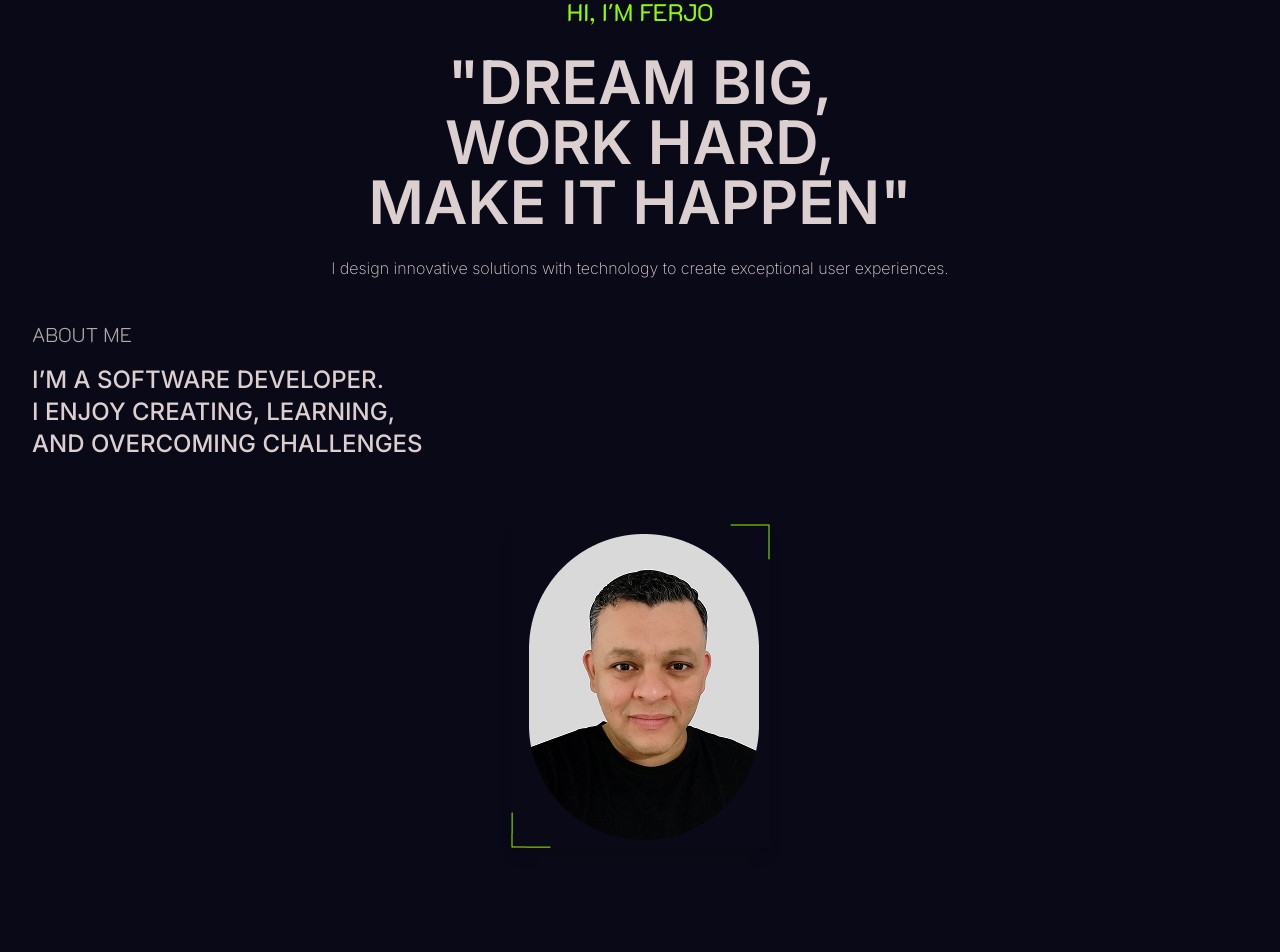
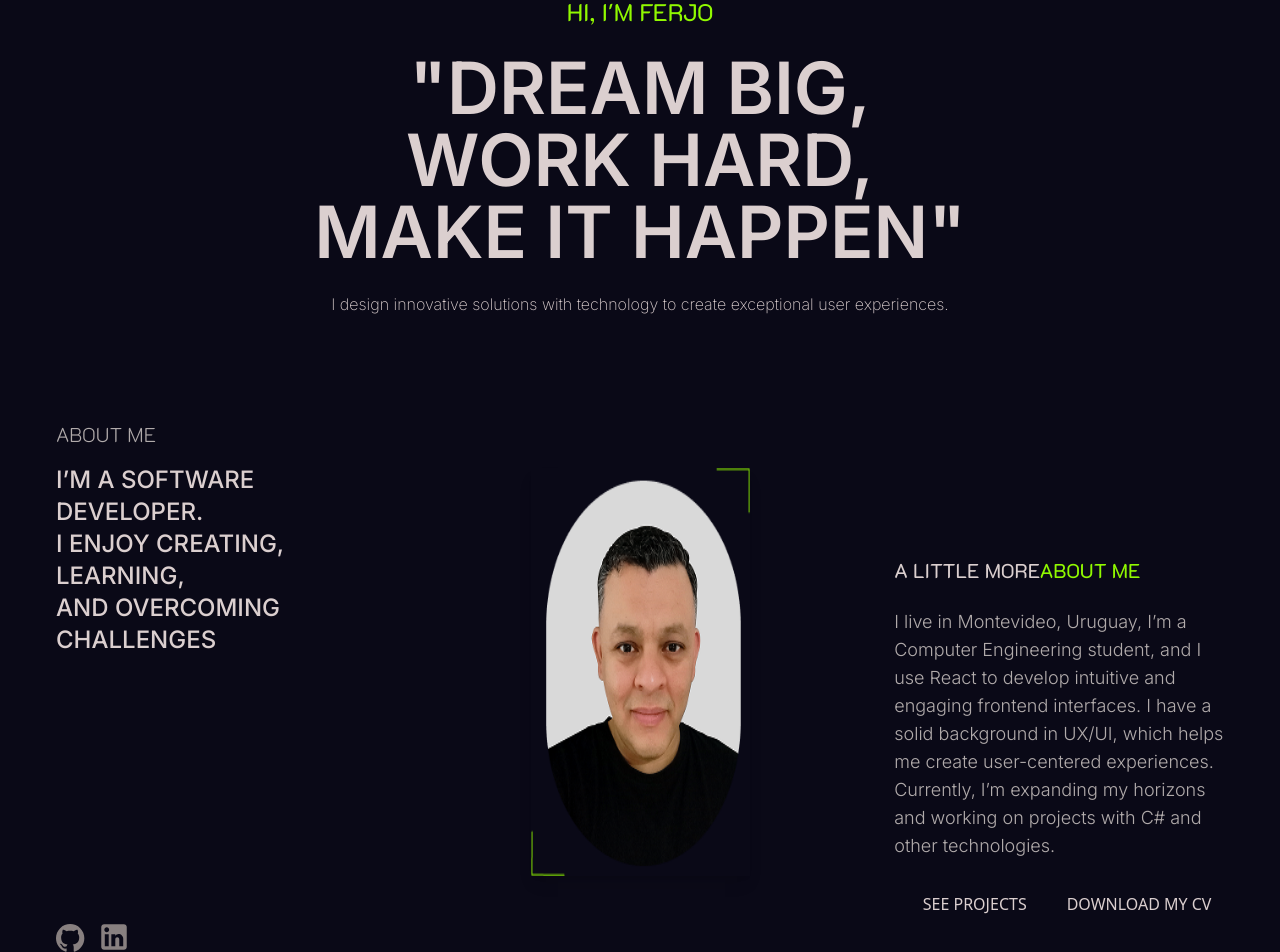
Before and after one commit to FerjoByte/ferjo-portfolio, a Next.js app: page / in a window 1280 px wide. Shown: the part 128-1080 px from the top of the page. Before the commit the page ends 1040 px from the top, so only its background shows below. Built offline with nearby package versions, Linux system fonts and the light colour scheme.

Commit message:
About me section

```diff
--- a/app/components/Aboutme.tsx
+++ b/app/components/Aboutme.tsx
@@ -1,15 +1,43 @@
 export default function Aboutme() {
     return (
         <section>
+            <div className="lg:flex mt-16">
+                <div>
                     <h3 className="font-k2d font-extralight text-[#B1ABAB] mt-10 text-xl ">ABOUT ME</h3>
                     <p className="font-inter font-medium text-xl mt-4 md:text-2xl ">
                         I’M A SOFTWARE DEVELOPER. <br />
                         I ENJOY CREATING, LEARNING, <br />
                         AND OVERCOMING CHALLENGES</p>
-            <div className="flex justify-center my-16">
+                </div>
+                <div className="flex justify-center lg:mx-36 my-12 lg:mt-22 ">
                     <img src="/profilePhoto.png" alt=""
                         className="shadow-lg" />
                 </div>
+                <div className="basis-1/3 lg:mt-44">
+                    <h3 className="font-k2d font-normal text-xl">A LITTLE MORE
+                        <span className="text-[#91F900]">ABOUT ME</span></h3>
+                    <p className="font-inter font-light text-lg my-6 text-[#B1ABAB]">I live in Montevideo, Uruguay, I’m a Computer Engineering student,
+                        and I use React to develop intuitive and engaging frontend interfaces.
+                        I have a solid background in UX/UI, which helps me create user-centered
+                        experiences. Currently, I’m expanding my horizons and working on projects
+                        with C# and other technologies.</p>
+                    <div className="flex justify-center gap-6">
+                        <button className="px-4 py-2"> SEE PROJECTS</button>
+                        <button>DOWNLOAD MY CV</button>
+                    </div>
+                </div>
+            </div>
+
+            <div className="flex gap-4">
+                <a href="">
+                    <img src="/icon-github.svg" alt="Github" />
+                </a>
+                <a href="">
+                    <img src="/icon-linkedin.svg" alt="Linkedin" />
+                </a>
+            </div>
+
+
         </section>
     )
 }
--- a/app/components/Hero.tsx
+++ b/app/components/Hero.tsx
@@ -2,7 +2,7 @@ export default function Hero(){
     return(
         <section className="text-center">
             <h1 className=" text-xl mt-8 md:mt-16 md:text-2xl text-[#91F900] font-k2d font-normal">HI, I'M FERJO</h1>
-            <h2 className="text-4xl my-4 md:text-6xl font-inter font-semibold md:my-6">"DREAM BIG, <br />WORK HARD,<br /> MAKE IT HAPPEN"</h2>
+            <h2 className="text-4xl my-4 md:text-6xl lg:text-7xl font-inter font-semibold md:my-6">"DREAM BIG, <br />WORK HARD,<br /> MAKE IT HAPPEN"</h2>
             <p className="text-base font-inter font-thin text-[#DBCFCF]">I design innovative solutions with technology to create exceptional user experiences.</p>
         </section>
     )
--- a/app/globals.css
+++ b/app/globals.css
@@ -44,6 +44,6 @@ a.logo {
 ul {
   font-family: var(--font-inter);
   font-weight: 200;
-  font-size: smaller;
+  font-size: small;
   color: #DBCFCF;
 }
--- a/app/layout.tsx
+++ b/app/layout.tsx
@@ -29,7 +29,7 @@ export default function RootLayout({
 }>) {
   return (
     <html lang="en">
-      <body className={`mx-5 md:mx-8 md:mt-6 ${k2d.variable} ${inter.variable}`}>
+      <body className={`mx-5 md:mx-14 md:mt-6 ${k2d.variable} ${inter.variable}`}>
         <Navbar/>
         {children}
       </body>
```
Also changed, not shown: public/icon-github.svg (added), public/icon-linkedin.svg (added). Lines whose indentation alone changed are shown as unchanged.
